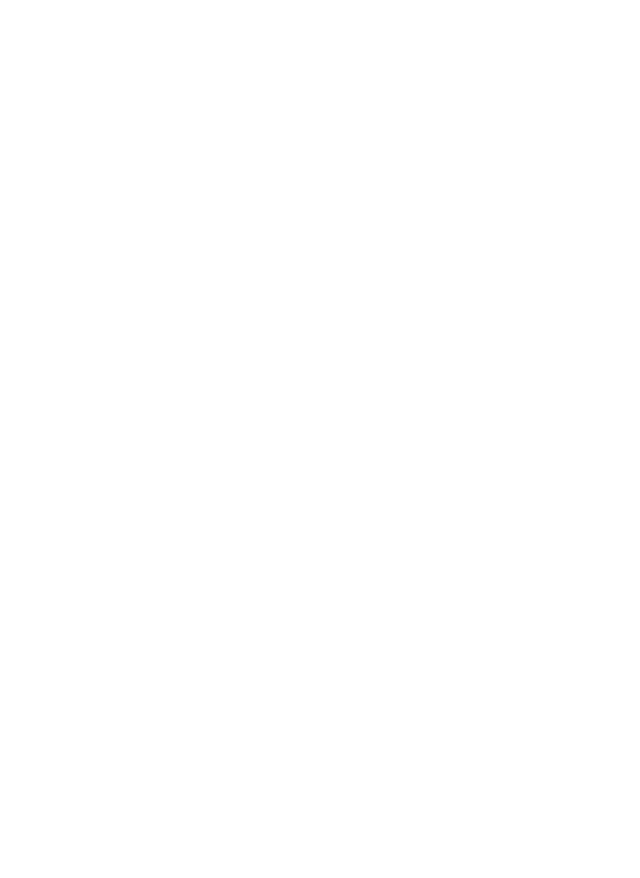
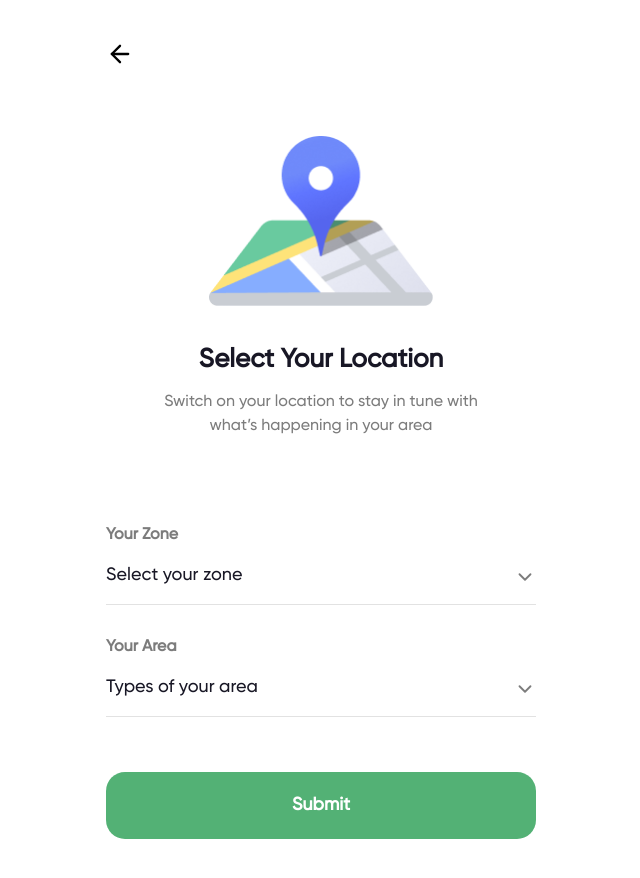
Before and after one commit to light2620/grocery-app, a React (Vite) app: page /location in a window 1280 px wide. Before the commit this address had no page. Shown: the whole page, without its empty margins (319-959 px from the left). Before the commit the page ends 800 px from the top, so only its background shows below. Built offline with nearby package versions, Linux system fonts and the light colour scheme.

Commit message:
added loction page

```diff
--- /dev/null
+++ b/src/components/auth/OtpInput.tsx
@@ -0,0 +1,74 @@
+interface OtpInputProps {
+  value: string;
+  onChange: (value: string) => void;
+}
+
+
+const OtpInput = ({
+  value,
+  onChange,
+}: OtpInputProps) => {
+
+
+  const handleChange = (
+    event: React.ChangeEvent<HTMLInputElement>
+  ) => {
+
+    const numbersOnly =
+      event.target.value.replace(/\D/g, "");
+
+    if (numbersOnly.length <= 4) {
+      onChange(numbersOnly);
+    }
+
+  };
+
+
+  return (
+
+    <div
+      className="
+        border-b
+        border-[#E2E2E2]
+
+        pb-[15px]
+      "
+    >
+
+      <input
+
+        autoFocus
+
+        inputMode="numeric"
+
+        maxLength={4}
+
+        value={value}
+
+        onChange={handleChange}
+
+        placeholder="- - - -"
+
+        className="
+          w-full
+
+          outline-none
+
+          text-[20px]
+          tracking-[8px]
+
+          text-[#181725]
+
+          placeholder:text-[#181725]
+        "
+      />
+
+
+    </div>
+
+  );
+
+};
+
+
+export default OtpInput;
--- /dev/null
+++ b/src/components/common/LocationSelect.tsx
@@ -0,0 +1,108 @@
+import { ChevronDown } from "lucide-react";
+
+interface LocationSelectProps {
+  label: string;
+
+  value: string;
+
+  placeholder: string;
+
+  options: string[];
+
+  onChange: (value: string) => void;
+}
+
+const LocationSelect = ({
+  label,
+  value,
+  placeholder,
+  options,
+  onChange,
+}: LocationSelectProps) => {
+  return (
+    <div className="w-full">
+      <label
+        className="
+
+block
+
+mb-[15px]
+
+text-[16px]
+
+font-semibold
+
+text-[#7C7C7C]
+
+"
+      >
+        {label}
+      </label>
+
+      <div
+        className="
+
+relative
+
+border-b
+border-[#E2E2E2]
+
+pb-[15px]
+
+"
+      >
+        <select
+          value={value}
+          onChange={(e) => {
+            onChange(e.target.value);
+          }}
+          className="
+
+w-full
+
+appearance-none
+
+bg-transparent
+
+outline-none
+
+text-[18px]
+
+font-medium
+
+text-[#181725]
+
+
+"
+        >
+          <option value="">{placeholder}</option>
+
+          {options.map((item) => (
+            <option key={item} value={item}>
+              {item}
+            </option>
+          ))}
+        </select>
+
+        <ChevronDown
+          size={22}
+          className="
+
+absolute
+
+right-0
+
+top-1
+
+pointer-events-none
+
+text-[#7C7C7C]
+
+"
+        />
+      </div>
+    </div>
+  );
+};
+
+export default LocationSelect;
--- /dev/null
+++ b/src/data/locations.json
@@ -0,0 +1,37 @@
+[
+  {
+    "id": 1,
+    "zone": "Banasree",
+    "areas": [
+      "Block A",
+      "Block B",
+      "Block C"
+    ]
+  },
+  {
+    "id": 2,
+    "zone": "Gulshan",
+    "areas": [
+      "Gulshan 1",
+      "Gulshan 2"
+    ]
+  },
+  {
+    "id": 3,
+    "zone": "Dhanmondi",
+    "areas": [
+      "Road 5",
+      "Road 12",
+      "Road 27"
+    ]
+  },
+  {
+    "id": 4,
+    "zone": "Uttara",
+    "areas": [
+      "Sector 3",
+      "Sector 7",
+      "Sector 10"
+    ]
+  }
+]
--- /dev/null
+++ b/src/pages/auth/Location.tsx
@@ -0,0 +1,164 @@
+import { ArrowLeft } from "lucide-react";
+import { useState } from "react";
+
+import { useNavigate } from "react-router-dom";
+
+import Button from "../../components/common/button";
+import LocationSelect from "../../components/common/LocationSelect";
+import locations from "../../data/locations.json";
+
+import locationImage from "../../assets/images/location.png";
+
+const Location = () => {
+  const navigate = useNavigate();
+  const [zone, setZone] = useState("");
+
+  const [area, setArea] = useState("");
+
+  const selectedZone = locations.find((item) => item.zone === zone);
+
+  const areaOptions = selectedZone?.areas ?? [];
+
+  const handleSubmit = () => {
+    // later:
+    // save location in zustand
+
+    navigate("/home");
+  };
+
+  return (
+    <main
+      className="
+    min-h-screen
+    bg-white
+
+    px-[28px]
+    py-[40px]
+
+    flex
+    flex-col
+
+    md:items-center
+    md:justify-center
+    md:px-6
+  "
+    >
+      <section
+        className="
+          w-full
+
+          md:max-w-[430px]
+        "
+      >
+        {/* back */}
+
+        <button
+          className="
+            mt-[55px]
+            cursor-pointer
+            md:mt-0
+          "
+          onClick={() => {
+            navigate(-1);
+          }}
+        >
+          <ArrowLeft size={28} />
+        </button>
+
+        {/* illustration */}
+
+        <div
+          className="
+            mt-[60px]
+
+            flex
+            justify-center
+          "
+        >
+          <img
+            src={locationImage}
+            alt="location"
+            className="
+              w-[224px]
+              h-auto
+            "
+          />
+        </div>
+
+        <h1
+          className="
+            mt-[40px]
+
+            text-center
+
+            text-[#181725]
+
+            text-[26px]
+            leading-[29px]
+
+            font-semibold
+          "
+        >
+          Select Your Location
+        </h1>
+
+        <p
+          className="
+            mt-[15px]
+
+            text-center
+
+            text-[16px]
+            leading-[24px]
+            font-[400]
+            text-[#7C7C7C]
+          "
+        >
+          Switch on your location to stay in tune with
+          <br />
+          what’s happening in your area
+        </p>
+
+        <div
+          className="
+            mt-[85px]
+
+            flex
+            flex-col
+            gap-[30px]
+          "
+        >
+          <LocationSelect
+            label="Your Zone"
+            value={zone}
+            placeholder="Select your zone"
+            options={locations.map((item) => item.zone)}
+            onChange={(value) => {
+              setZone(value);
+
+              setArea("");
+            }}
+          />
+
+          <LocationSelect
+            label="Your Area"
+            value={area}
+            placeholder="Types of your area"
+            options={areaOptions}
+            onChange={setArea}
+          />
+        </div>
+
+        <div
+          className="
+            mt-[55px]
+          "
+        >
+          <Button onClick={handleSubmit}>Submit</Button>
+        </div>
+      </section>
+    </main>
+  );
+};
+
+export default Location;
--- /dev/null
+++ b/src/pages/auth/OtpVerification.tsx
@@ -0,0 +1,245 @@
+import { useState } from "react";
+import { useNavigate } from "react-router-dom";
+import {
+  ArrowLeft,
+  ArrowRight,
+} from "lucide-react";
+
+
+import OtpInput from "../../components/auth/OtpInput";
+
+
+const OtpVerification = () => {
+
+
+  const [code,setCode] =
+    useState("");
+    const navigate = useNavigate();
+
+  const isCompleted =
+    code.length === 4;
+
+
+
+  const handleSubmit = () => {
+
+    console.log(code);
+
+     navigate("/location");
+
+  };
+
+  const handleBack = () => {
+
+    navigate("/signin")
+
+  }
+
+
+
+
+  return (
+
+    <main
+      className="
+        min-h-screen
+
+        bg-white
+
+        flex
+        flex-col
+
+        px-[25px]
+
+        md:items-center
+        md:justify-center
+      "
+    >
+
+
+      <section
+        className="
+          w-full
+
+          md:max-w-[430px]
+        "
+      >
+
+
+        {/* back */}
+
+
+        <button
+
+          aria-label="Back"
+
+          className="
+            mt-[55px]
+            mb-[65px]
+            w-fit
+            cursor-pointer
+            md:mt-0
+          "
+            onClick={handleBack}
+        >
+
+          <ArrowLeft size={28}/>
+
+        </button>
+
+
+
+
+
+
+        <h1
+          className="
+            text-[#181725]
+
+            text-[26px]
+            leading-[29px]
+
+            font-semibold
+
+            mb-[35px]
+          "
+        >
+
+          Enter your 4-digit code
+
+        </h1>
+
+
+
+
+
+
+        <label
+          className="
+            block
+
+            text-[16px]
+
+            font-semibold
+
+            text-[#7C7C7C]
+
+            mb-[15px]
+          "
+        >
+
+          Code
+
+        </label>
+
+
+
+
+        <OtpInput
+
+          value={code}
+
+          onChange={setCode}
+
+        />
+
+
+
+
+
+
+
+
+        <div
+          className="
+            fixed
+
+            left-[25px]
+            right-[25px]
+
+            bottom-[55px]
+
+
+            flex
+            items-center
+            justify-between
+
+
+            md:static
+            md:mt-[70px]
+          "
+        >
+
+
+          <button
+            className="
+              text-[#53B175]
+
+              text-[18px]
+
+              font-medium
+            "
+          >
+
+            Resend Code
+
+          </button>
+
+
+
+
+
+          {isCompleted && (
+
+            <button
+
+              onClick={handleSubmit}
+
+              aria-label="Verify OTP"
+
+
+              className="
+                w-[67px]
+                h-[67px]
+
+                rounded-full
+
+                bg-[#53B175]
+
+                flex
+                items-center
+                justify-center
+
+                text-white
+
+
+                transition
+
+                active:scale-95
+              "
+            >
+
+              <ArrowRight/>
+
+            </button>
+
+          )}
+
+
+
+        </div>
+
+
+
+      </section>
+
+
+
+    </main>
+
+  );
+
+};
+
+
+export default OtpVerification;
--- a/src/pages/auth/SignIn.tsx
+++ b/src/pages/auth/SignIn.tsx
@@ -1,4 +1,5 @@
 import { useState } from "react";
+import { useNavigate } from "react-router-dom";
 import { ArrowLeft, ArrowRight } from "lucide-react";
 
 import MobileNumberInput from "../../components/auth/MobileNumberInput";
@@ -10,7 +11,7 @@ import facebook from "../../assets/images/facebook.svg";
 
 const SignIn = () => {
   const [phone, setPhone] = useState("");
-
+  const navigate = useNavigate();
   const [mobileInputView, setMobileInputView] =
     useState(false);
 
@@ -42,10 +43,8 @@ const SignIn = () => {
 
   const handleSubmit = () => {
 
-    console.log(phone);
+    navigate("/verify-otp");
 
-    // later:
-    // navigate("/verify-otp")
 
   };
 
--- a/src/routes/AppRoutes.tsx
+++ b/src/routes/AppRoutes.tsx
@@ -7,6 +7,8 @@ import {
 import Splash from "../pages/auth/Splash";
 import Onboarding from "../pages/auth/Onboarding";
 import SignIn from "../pages/auth/SignIn";
+import OtpVerification from "../pages/auth/OtpVerification";
+import Location from "../pages/auth/Location";
 
 
 const AppRoutes = () => {
@@ -31,6 +33,15 @@ element={<Onboarding />}
  element={<SignIn />}
 />
 
+<Route
+  path="/verify-otp"
+  element={<OtpVerification />}
+/>
+
+<Route
+ path="/location"
+ element={<Location />}
+/>
 
 </Routes>
 
```
Also changed, not shown: src/assets/images/location.png (added).
